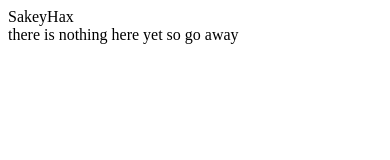
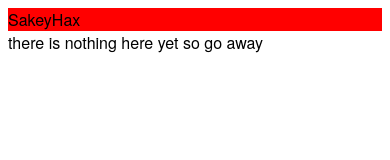
Before and after one commit to SakeyJakey/SakeyHax, a plain HTML site: page root/index.html in a window 390 px wide. Drawn offline with Linux system fonts and the light colour scheme.

Commit message:
Update index.html
I edited this on my phone... Life if pain

```diff
--- a/root/index.html
+++ b/root/index.html
@@ -1,7 +1,7 @@
 <html>
 <head>
 
-  <link href="./css/main.css" type="text/css"/>
+  <link href="./css/main.css" rel="stylesheet"/>
 
   </head>
 
```
